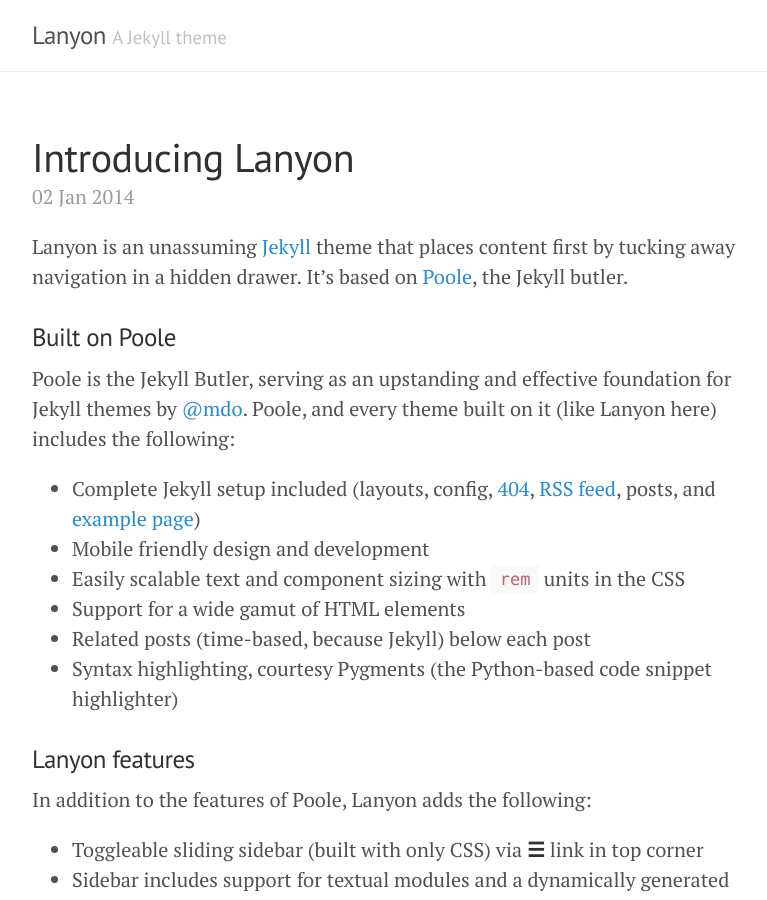
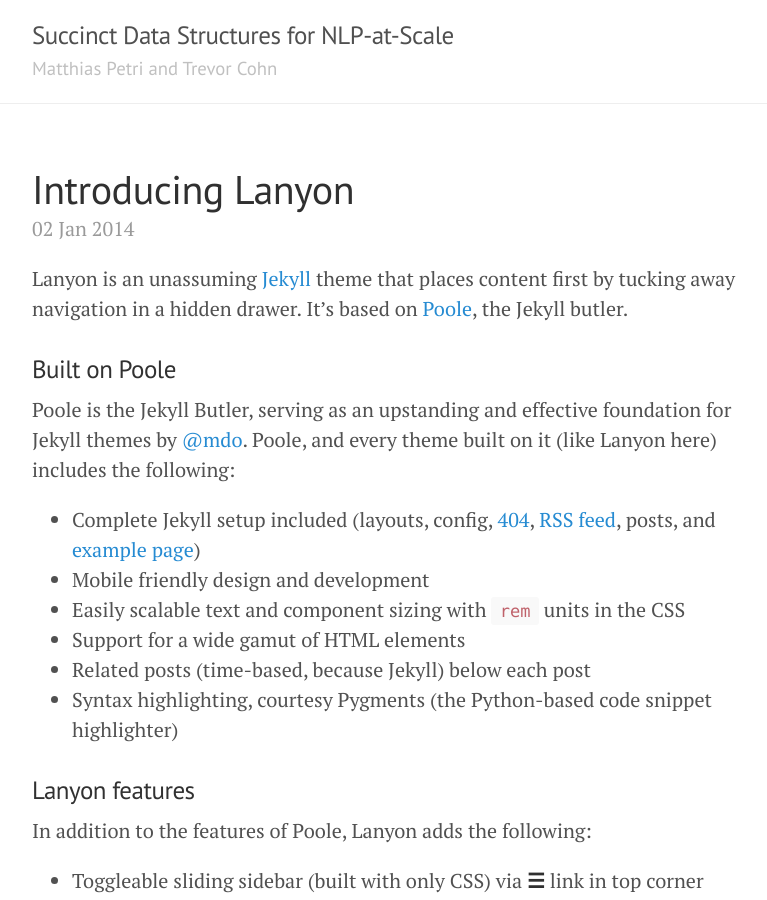
Before and after one commit to mpetri/coling16-tutorial, a Jekyll site: the page built from index.html, in a window 1280 px wide and 900 px high. Shown: the whole window, without its empty margins (248-1015 px from the left). Built offline with Jekyll 4.4.1, drawn with Linux system fonts in a browser that asks for light colours; the list of posts is cut into pages by our own code.

Commit message:
more changes

```diff
--- a/_config.yml
+++ b/_config.yml
@@ -4,8 +4,8 @@
 permalink:           pretty
 
 # Setup
-title:               Lanyon
-tagline:             'A Jekyll theme'
+title:               Succinct Data Structures for NLP-at-Scale
+authors:             'Matthias Petri and Trevor Cohn'
 description:         'A reserved <a href="http://jekyllrb.com" target="_blank">Jekyll</a> theme that places the utmost gravity on content with a hidden drawer. Made by <a href="https://twitter.com/mdo" target="_blank">@mdo</a>.'
 url:                 http://lanyon.getpoole.com
 baseurl:             ''
--- a/_includes/head.html
+++ b/_includes/head.html
@@ -8,7 +8,7 @@
 
   <title>
     {% if page.title == "Home" %}
-      {{ site.title }} &middot; {{ site.tagline }}
+      {{ site.title }} &middot; {{ site.authors }}
     {% else %}
       {{ page.title }} &middot; {{ site.title }}
     {% endif %}
--- a/_layouts/default.html
+++ b/_layouts/default.html
@@ -8,8 +8,8 @@
       <div class="masthead">
         <div class="container">
           <h3 class="masthead-title">
-            <a href="{{ site.baseurl }}/" title="Home">{{ site.title }}</a>
-            <small>{{ site.tagline }}</small>
+            <a href="{{ site.baseurl }}/" title="Home">{{ site.title }}</a><br/>
+            <small>{{ site.authors }}</small>
           </h3>
         </div>
       </div>
```
